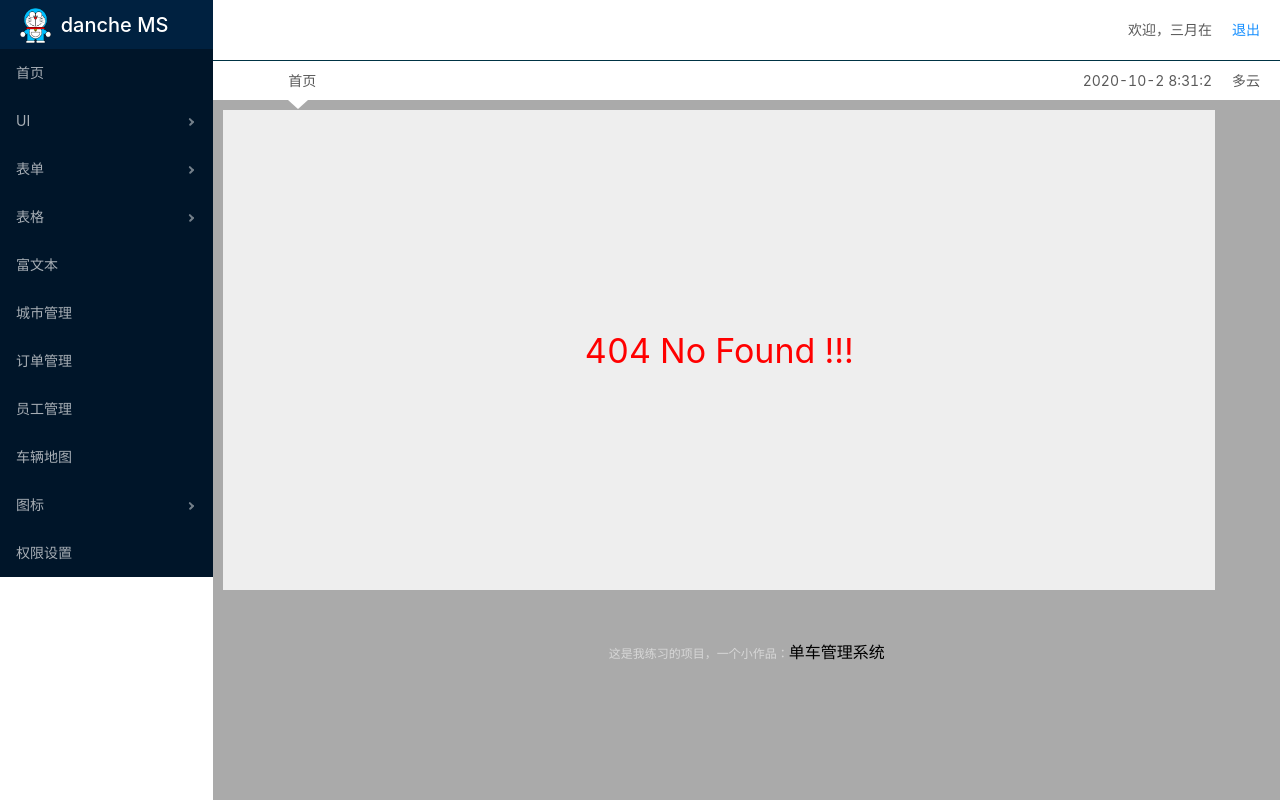
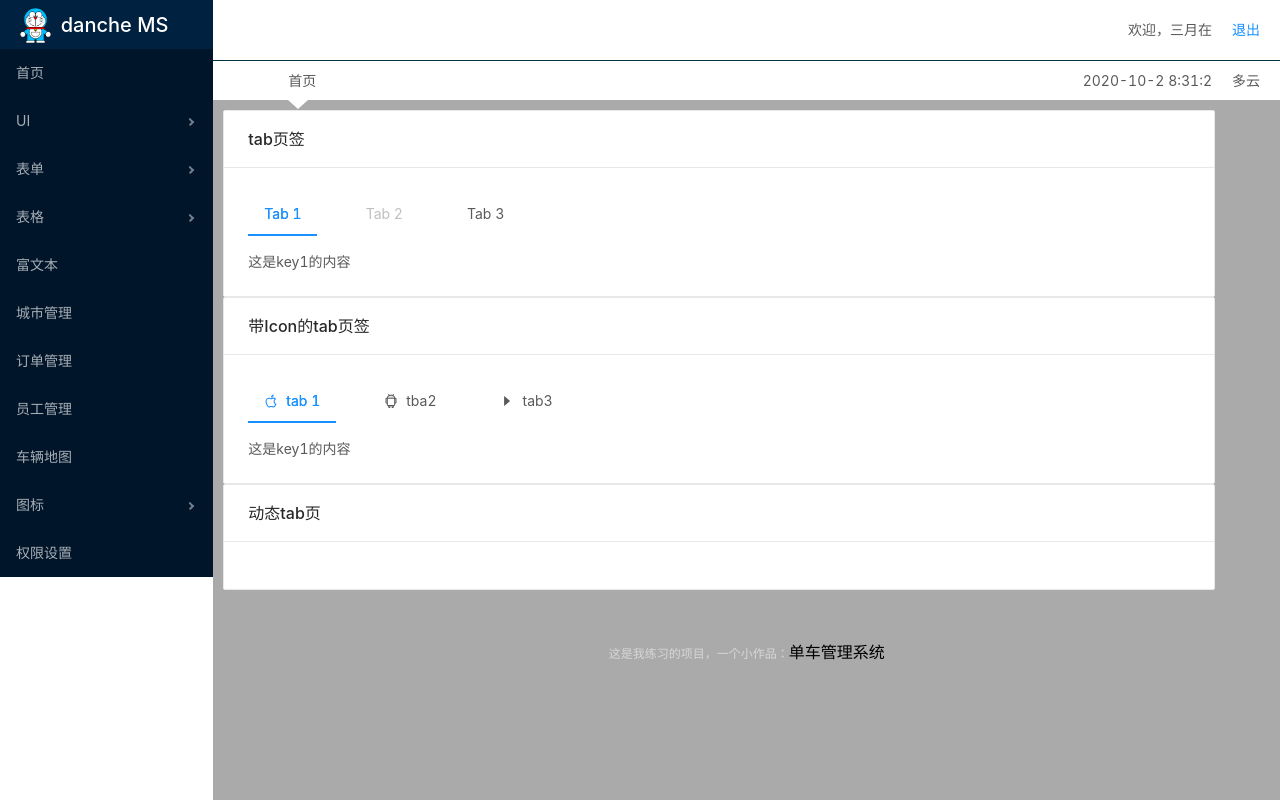
Before and after one commit to lhalou/danche, a React app in the folder danhce-app/: page /#/admin/ui/tabs in a window 1280 px wide. Before the commit this address had no page. Built offline with nearby package versions, Linux system fonts and the light colour scheme.

Commit message:
tabs组件完成一半

```diff
--- /dev/null
+++ b/danhce-app/src/pages/ui/tabs.js
@@ -0,0 +1,76 @@
+import React, { Component } from 'react'
+import { AppleOutlined, AndroidOutlined, CaretRightOutlined  } from '@ant-design/icons';
+import { Card, message, Tabs} from 'antd'
+const { TabPane } = Tabs;
+class Tab extends Component {
+   constructor(props) {
+    super(props);
+    const panes = [
+      { title: 'Tab 1', content: 'Content of Tab Pane 1', key: '1' },
+      { title: 'Tab 2', content: 'Content of Tab Pane 2', key: '2' },
+    ];
+    this.state = {
+      panes,
+    };
+  }
+
+
+  handleCallBack = (key) => {
+    message.info('这是选择的' + key)
+  }
+  render(){
+    return (
+      <div style = {{width: '992px'}}>
+        <Card title = 'tab页签'>
+          <Tabs defaultActiveKey="1" onChange={this.handleCallBack}>
+            <TabPane tab="Tab 1" key="1">
+              这是key1的内容
+            </TabPane>
+            <TabPane tab="Tab 2" disabled key="2">
+              这是Key2的内容。。。。。
+            </TabPane>
+            <TabPane tab="Tab 3" key="3">
+              这是Key3的内容~~~~
+            </TabPane>
+          </Tabs>
+        </Card>
+        <Card title = '带Icon的tab页签'>
+          <Tabs defaultActiveKey="1" onChange={this.handleCallBack}>
+            <TabPane tab={
+              <span>
+                <AppleOutlined/>
+                tab 1
+              </span>
+            } key="1">
+              这是key1的内容
+            </TabPane>
+            <TabPane tab={
+              <span>
+                <AndroidOutlined/>
+                tba2
+              </span>
+            } key="2">
+              这是Key2的内容。。。。。
+            </TabPane>
+            <TabPane tab={
+              <span>
+                <CaretRightOutlined />
+                tab3
+              </span>
+            } key="3">
+              这是Key3的内容~~~~
+            </TabPane>
+          </Tabs>
+        </Card>
+        <Card title = '动态tab页'>
+          {this.state.panes.map(pane => (
+            <TabPane tab={pane.title} key={pane.key} >
+              {pane.content}
+            </TabPane>
+          ))}
+        </Card>
+      </div>
+    )
+  }
+}
+export default Tab
--- a/danhce-app/src/router.js
+++ b/danhce-app/src/router.js
@@ -9,6 +9,7 @@ import SPin from './pages/ui/spin'
 import Notify from './pages/ui/notification'
 import NoMatch from './pages/nomatch/index'
 import Messages from './pages/ui/message'
+import Tab from './pages/ui/tabs'
 class MyRouter extends Component {
   render(){
     return (
@@ -23,6 +24,7 @@ class MyRouter extends Component {
                 <Route path = '/admin/ui/loadings' component = {SPin}/>
                 <Route path = '/admin/ui/notification' component = {Notify}/>
                 <Route path = '/admin/ui/messages' component = {Messages}/>
+                <Route path = '/admin/ui/tabs' component = {Tab}/>
                 <Route component = {NoMatch}/>
               </Switch>
             </Admin>
```
